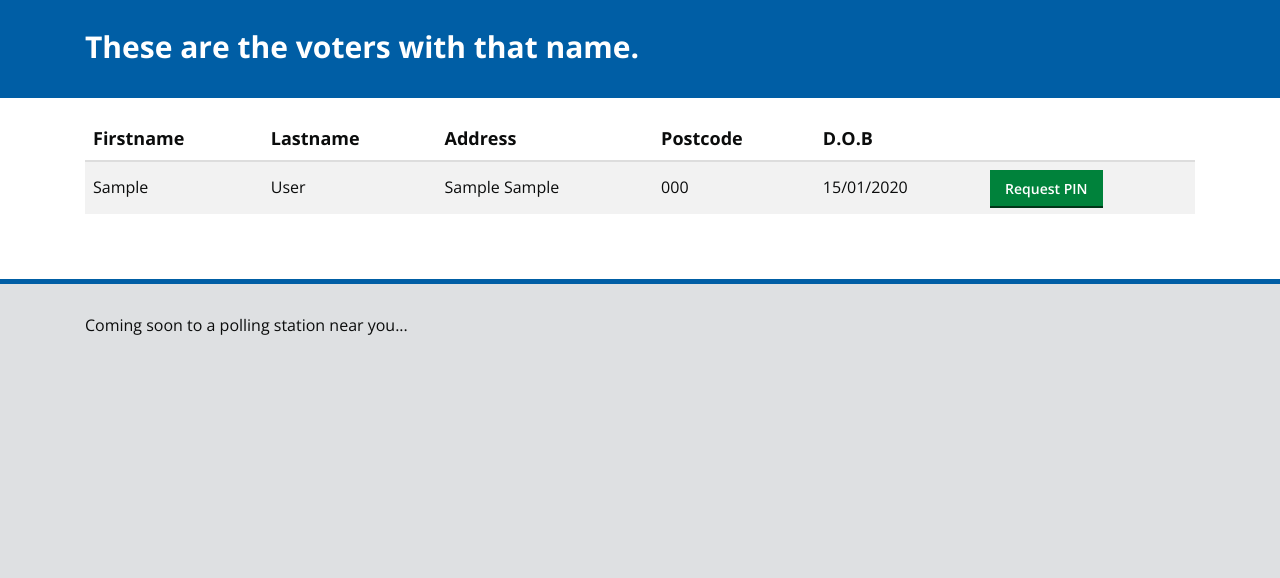
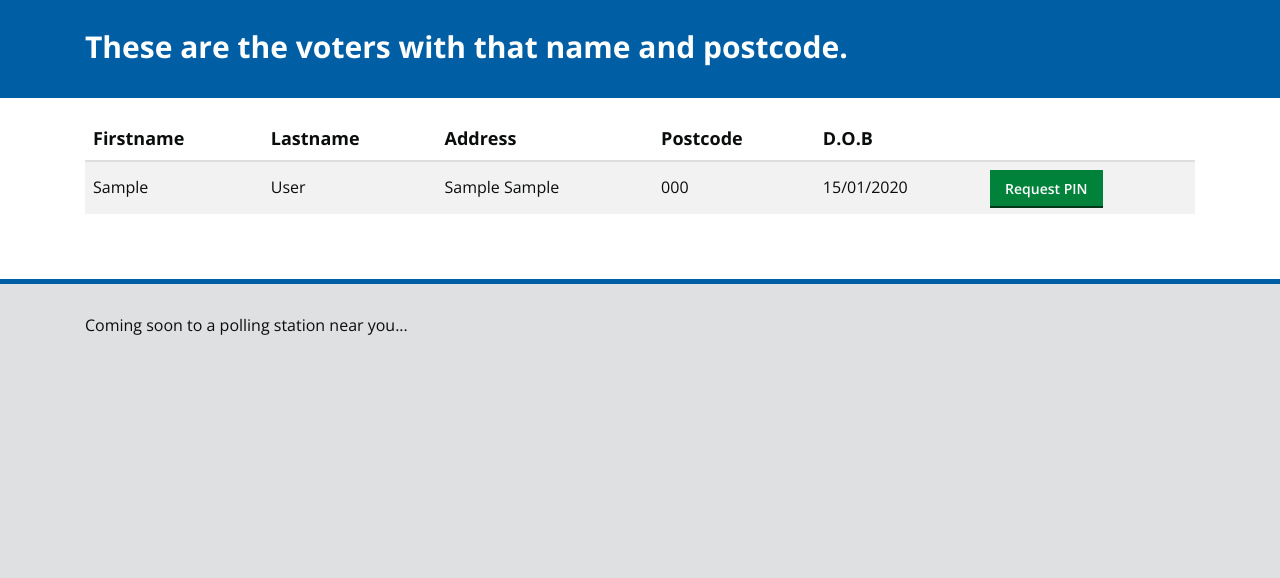
Before and after one commit to E-lection/Station, a Flask app: template templates/voterdb.html in a window 1280 px wide. Shown: the part 77-655 px from the top of the page. Run offline with Flask 2, Linux system fonts and the light colour scheme; the template is opened without the code that fills it: most values are stand-ins (such as "Sample title", 1, 10 or a date in 2020); some libraries are stand-ins or nearby versions.

Commit message:
Changed it to say voters with that name 'and postcode'

```diff
--- a/templates/voterdb.html
+++ b/templates/voterdb.html
@@ -7,7 +7,7 @@
 
 {% block content %}
   {{ super() }}
-These are the voters with that name.
+These are the voters with that name and postcode.
 {% endblock %}
 
 {% block body %}
```
